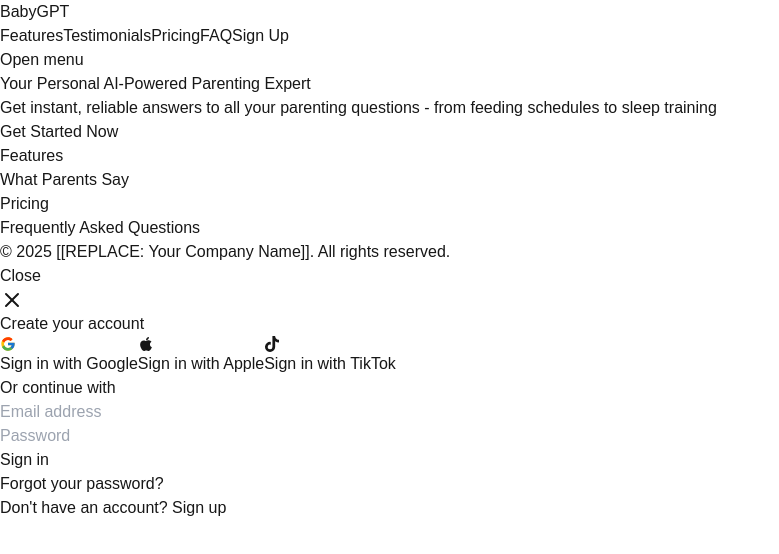
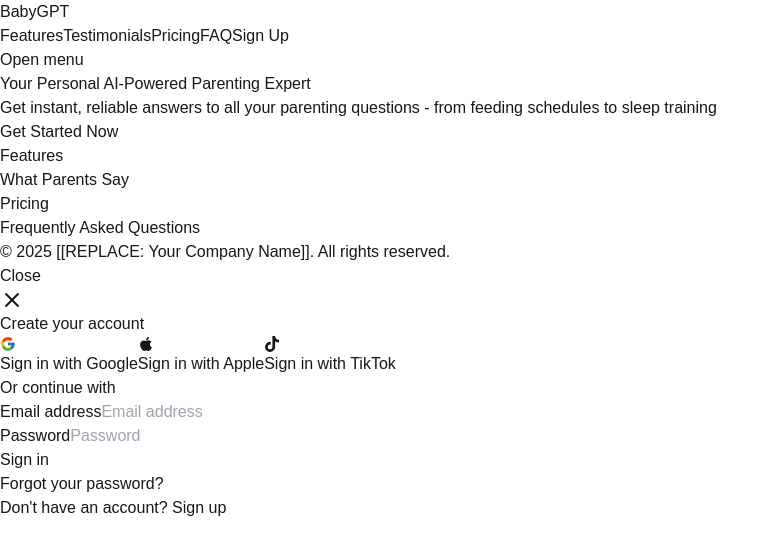
Before and after one commit to nibblsch/saas-landing, a Next.js app: page / in a window 1280 px wide. Both pictures are taken after a click on the button "Sign Up". Shown: the top 554 px of the page, without its empty margins (0-779 px from the left). Built offline with nearby package versions, Linux system fonts and the light colour scheme; no server answers.

Commit message:
sign up button diff color than sign in on popup modal

```diff
--- a/src/components/auth/SignupForm.tsx
+++ b/src/components/auth/SignupForm.tsx
@@ -85,9 +85,9 @@
      <form onSubmit={handleSubmit} className="space-y-4">
       {/* Email field */}
       <div>
-        {/*<label htmlFor="email" className="sr-only">
+        <label htmlFor="email" className="sr-only">
           Email address
-        </label>*/}
+        </label>
         <input
           type="email"
           id="email"
@@ -101,9 +101,9 @@
 
       {/* Password field */}
       <div>
-        {/*<label htmlFor="password" className="sr-only">
+        <label htmlFor="password" className="sr-only">
           Password
-        </label>*/}
+        </label>
         <input
           type="password"
           id="password"
@@ -119,6 +119,7 @@
       <Button
         type="submit"
         className="w-full py-2.5"
+        variant={mode === 'signin' ? 'primary' : 'success'}  // New prop for different colors
         disabled={isLoading}
       >
         {isLoading ? 'Please wait...' : mode === 'signin' ? 'Sign in' : 'Sign up'}
--- a/src/components/ui/button.tsx
+++ b/src/components/ui/button.tsx
@@ -3,9 +3,11 @@
 // Reusable button component with consistent styling
 type ButtonProps = {
   children: React.ReactNode
-  variant?: 'primary' | 'secondary'
+  variant?: 'primary' | 'secondary' | 'success'  // Added 'success'
   onClick?: () => void
   className?: string
+  type?: 'button' | 'submit'  // Added type prop
+  disabled?: boolean
 }
 
 export function Button({
@@ -18,7 +20,8 @@
 
   const variantStyles = {
     primary: "bg-blue-600 text-white hover:bg-blue-700",
-    secondary: "bg-gray-200 text-gray-900 hover:bg-gray-300"
+    secondary: "bg-gray-200 text-gray-900 hover:bg-gray-300",
+    success: "bg-green-600 text-white hover:bg-green-700"  // Added success style
   }
 
   return (
```
